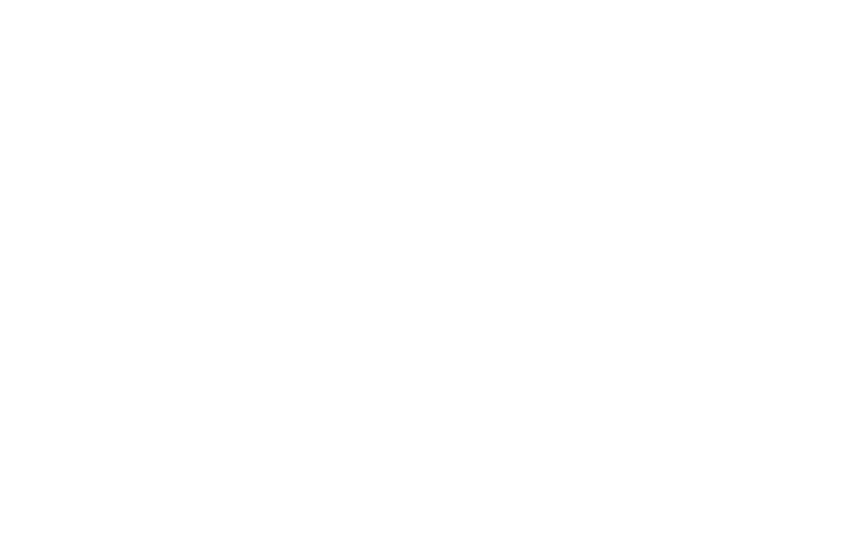
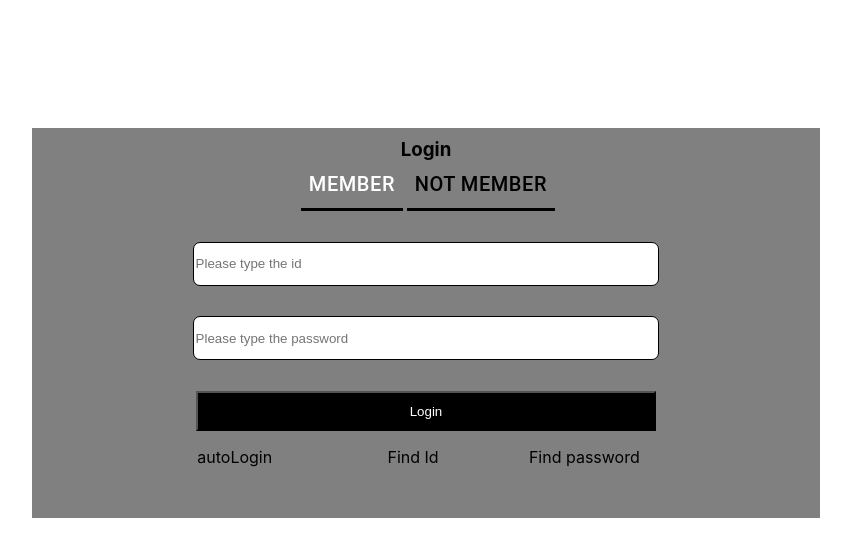
Before and after one commit to dydwn6565/myshoppingmall, a React (Create React App) app: page /login in a window 1280 px wide. Before the commit this address had no page. Shown: the top 556 px of the page, without its empty margins (214-1065 px from the left). Built offline with nearby package versions, Linux system fonts and the light colour scheme.

Commit message:
working on log-in page

```diff
--- a/src/App.js
+++ b/src/App.js
@@ -2,12 +2,14 @@
 
 import { BrowserRouter, Routes, Route } from "react-router-dom";
 import Home from "./components/Home";
+import Login from "./components/Login";
 function App() {
   return (
     <div className="App">
       <BrowserRouter>
         <Routes>
           <Route path="/" element={<Home />} />
+          <Route path="/login" element={<Login />} />
         </Routes>
       </BrowserRouter>
     </div>
--- /dev/null
+++ b/src/components/Login.css
@@ -0,0 +1,28 @@
+.login {
+  text-align: center;
+  align-items: center;
+
+  width: 60%;
+  padding: 10px;
+  height: 370px;
+
+  border: 5px;
+  margin: auto;
+  margin-top: 10%;
+
+  background-color: gray;
+}
+.login > .button {
+  border: 3px solid black;
+  border-radius: 0;
+  border-top: none;
+  border-left: none;
+  border-right: none;
+  color: black;
+  font-size: 20px;
+  margin-left: 0.5%;
+}
+
+.gray {
+  color: white !important;
+}
--- a/src/components/Login.js
+++ b/src/components/Login.js
@@ -1,7 +1,17 @@
+import Button from "@mui/material/Button";
 import React from "react";
+import "./Login.css";
+import Member from "./Member";
 
 function Login() {
-  return <div></div>;
+  return (
+    <div className="login">
+      <h3>Login</h3>
+      <Button className="button gray">Member</Button>
+      <Button className="button">Not Member</Button>
+      <Member />
+    </div>
+  );
 }
 
 export default Login;
--- /dev/null
+++ b/src/components/Member.css
@@ -0,0 +1,34 @@
+.member > form > input {
+  display: block;
+  margin: auto;
+  width: 60%;
+  height: 40px;
+  margin-top: 4%;
+  border: 1px solid black;
+  border-radius: 7px;
+}
+
+.member > form > button {
+  width: 60%;
+  height: 40px;
+  margin-top: 4%;
+  background-color: black;
+  color: white;
+}
+
+.login_extra_features {
+  display: flex;
+  justify-content: space-evenly;
+
+  margin-left: 65px;
+  margin-top: 2%;
+}
+
+.login_extra_features > .find_pw {
+  /* float: right; */
+  margin-right: 80px;
+}
+
+.login_extra_features > .find_id {
+  margin-left: 25px;
+}
--- /dev/null
+++ b/src/components/Member.js
@@ -0,0 +1,23 @@
+import React from "react";
+import "./Member.css";
+function Member() {
+  const login = (e) => {
+    e.preventDefault();
+  };
+  return (
+    <div className="member">
+      <form>
+        <input type="text" placeholder="Please type the id" />
+        <input type="text" placeholder="Please type the password" />
+        <button onClick={login}>Login </button>
+      </form>
+      <div className="login_extra_features">
+        <p>autoLogin</p>
+        <p className="find_id">Find Id</p>
+        <p className="find_pw">Find password</p>
+      </div>
+    </div>
+  );
+}
+
+export default Member;
--- a/src/components/MyPageHeader.js
+++ b/src/components/MyPageHeader.js
@@ -1,10 +1,17 @@
 import Button from "@mui/material/Button";
 import React from "react";
 import "./MyPageHeader.css";
+import { useNavigate } from "react-router-dom";
 function MyPageHeader() {
+  const navigate = useNavigate();
+  const moveLoginPage = () => {
+    navigate("/login");
+  };
   return (
     <div className="my_page_header">
-      <Button className="login">Login</Button>
+      <Button className="login" onClick={moveLoginPage}>
+        Login
+      </Button>
       <p>My page</p>
       <p>Recently checked item list</p>
       <p>My shopping bag</p>
```
Also changed, not shown: src/components/NonMember.js (added, +7 -0 lines), src/components/NonMember.css (added).
